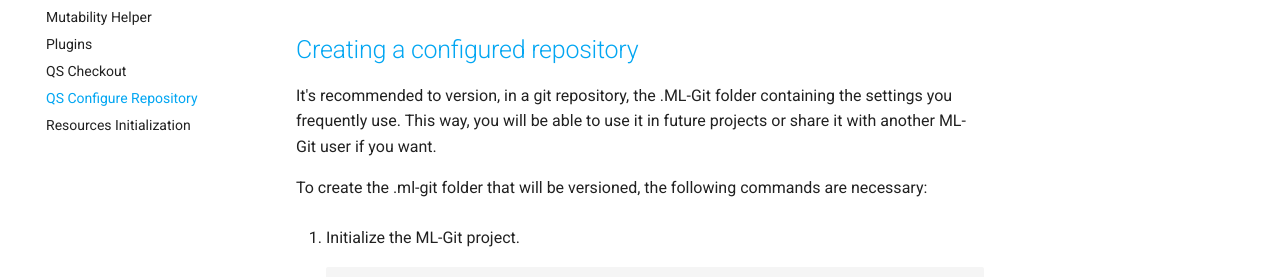
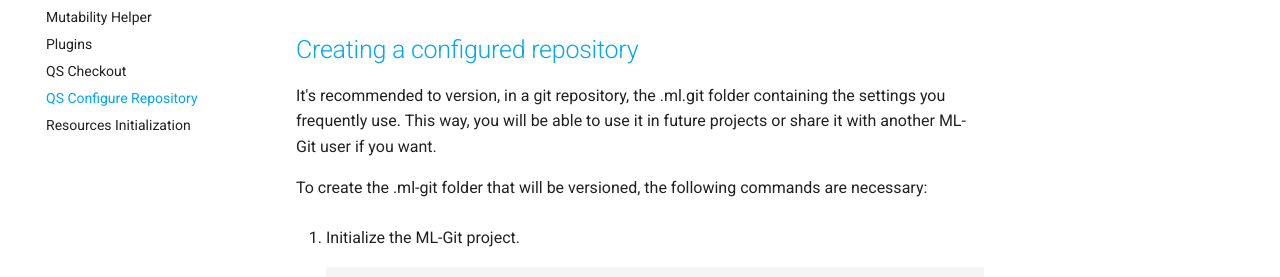
Before and after one commit to zenphantom/ml-git, an MkDocs documentation site: the page built from docs/qs_configure_repository.md, in a window 1280 px wide and 958 px high. Shown: the part 196-473 px from the top of the window. Built offline with MkDocs 1.6.1 and Material for MkDocs 9.7.7, drawn with Linux system fonts in a browser that asks for light colours.

```diff
--- a/docs/qs_configure_repository.md
+++ b/docs/qs_configure_repository.md
@@ -1,6 +1,6 @@
 ## <a name="git_clone"> Creating a configured repository</a> ##
 
-It's recommended to version, in a git repository, the .ML-Git folder containing the settings you frequently use. This way, you will be able to use it in future projects or share it with another ML-Git user if you want.
+It's recommended to version, in a git repository, the .ml.git folder containing the settings you frequently use. This way, you will be able to use it in future projects or share it with another ML-Git user if you want.
 
 To create the .ml-git folder that will be versioned, the following commands are necessary:
 
```
